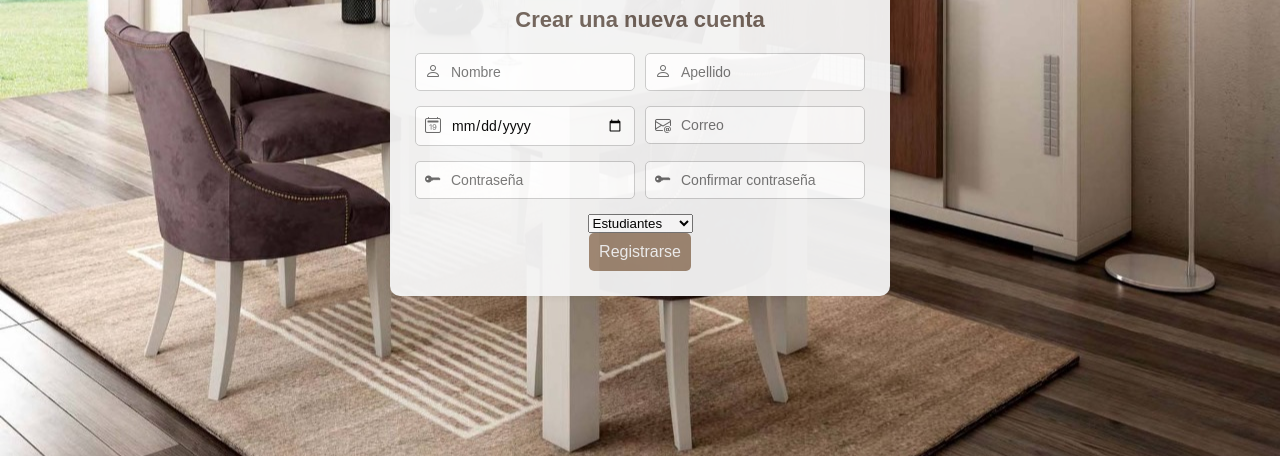
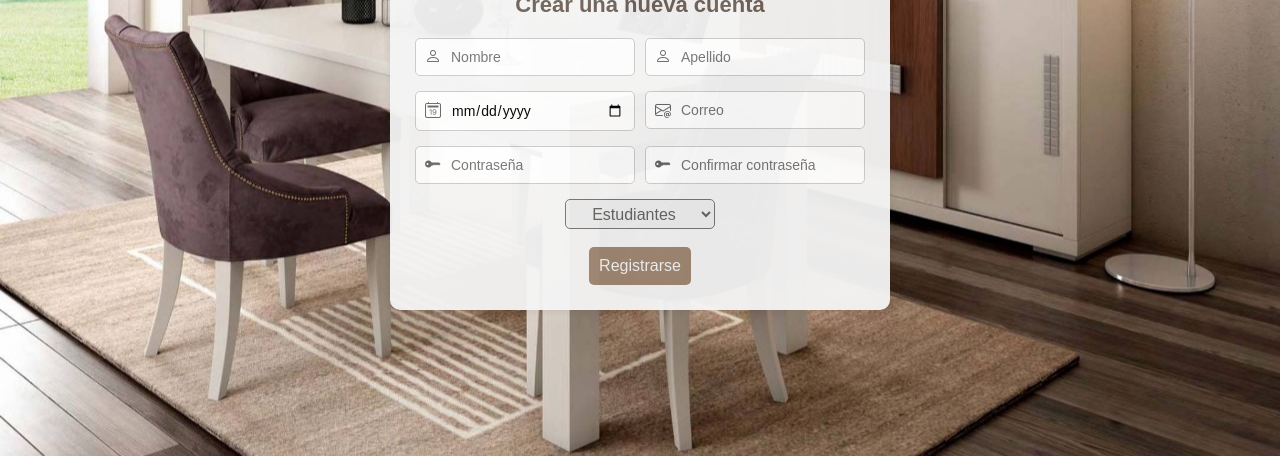
Before and after one commit to Rossy26/Click2Book, a plain HTML site: page html/registro.html in a window 1280 px wide. Shown: the part 344-800 px from the top of the page. Drawn offline with nearby package versions, Linux system fonts and the light colour scheme.

Commit message:
Update style_registro.css

```diff
--- a/css/style_registro.css
+++ b/css/style_registro.css
@@ -76,6 +76,24 @@ form input {
     font-size: 14px;
 }
 
+.Tipo1{
+    display: flex;
+    justify-content: center;
+    align-items: center;
+    margin-bottom:  4%;
+
+}
+
+.Tipo1 select{
+    border-radius: 5px;
+    font-size: 100%;
+    width: 150px;
+    height: 30px;
+    text-align: center;
+    color: #666;
+
+}
+
 form i {
     position: absolute;
     left: 10px;
```
